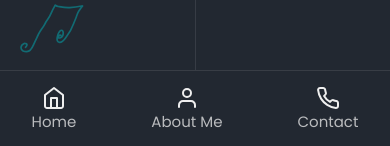
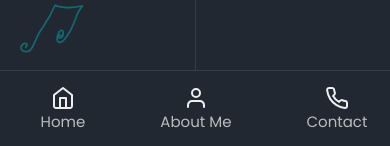
Before and after one commit to Vinicius-Rubia/Landing_Page_Portfolio_React, a React (Vite) app: page / in a window 390 px wide. Shown: the part 696-842 px from the top of the page. Built offline with nearby package versions, Linux system fonts and the light colour scheme.

Commit message:
update menu-mobile

```diff
--- a/src/components/Header/index.scss
+++ b/src/components/Header/index.scss
@@ -63,6 +63,7 @@
       background-color: variables.$bg-color-primary;
       border-top: variables.$border;
       gap: 3em;
+      padding-left: 1.2em;
 
       li {
         padding: 1em;
```
